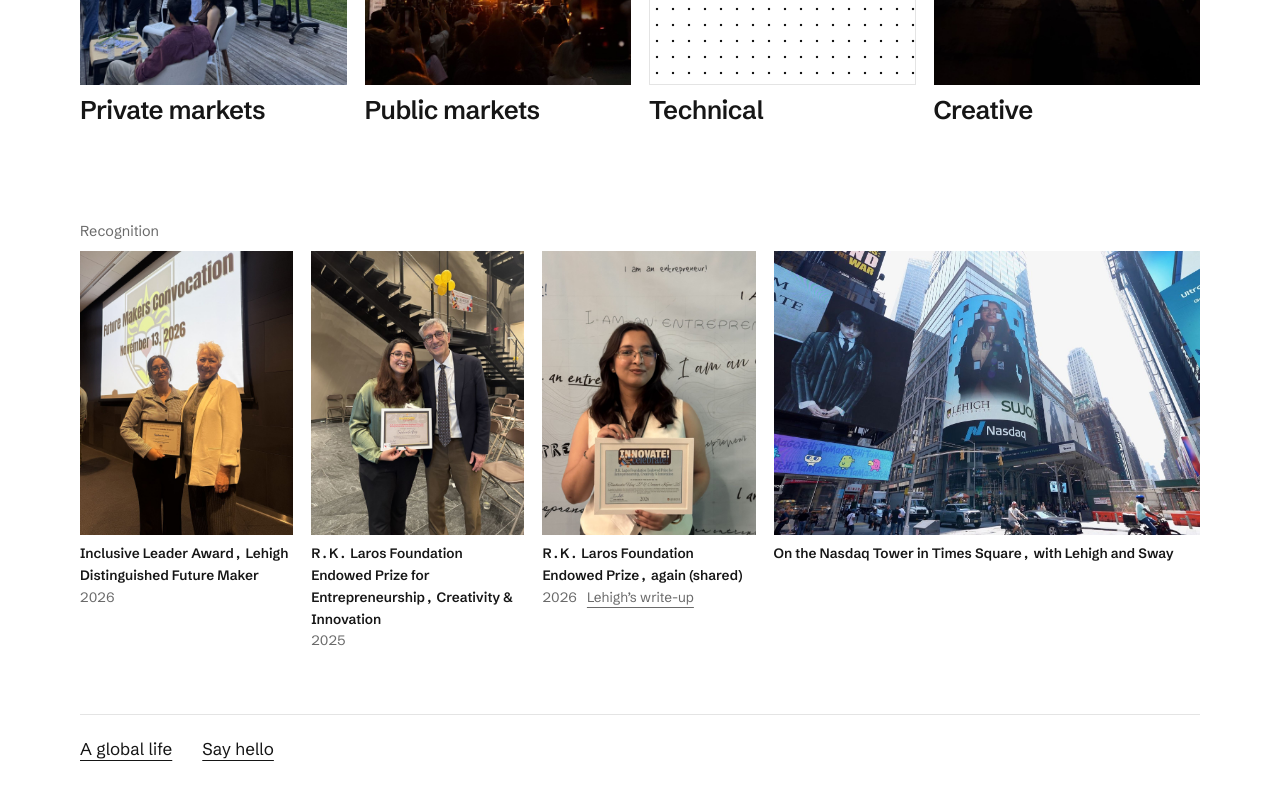
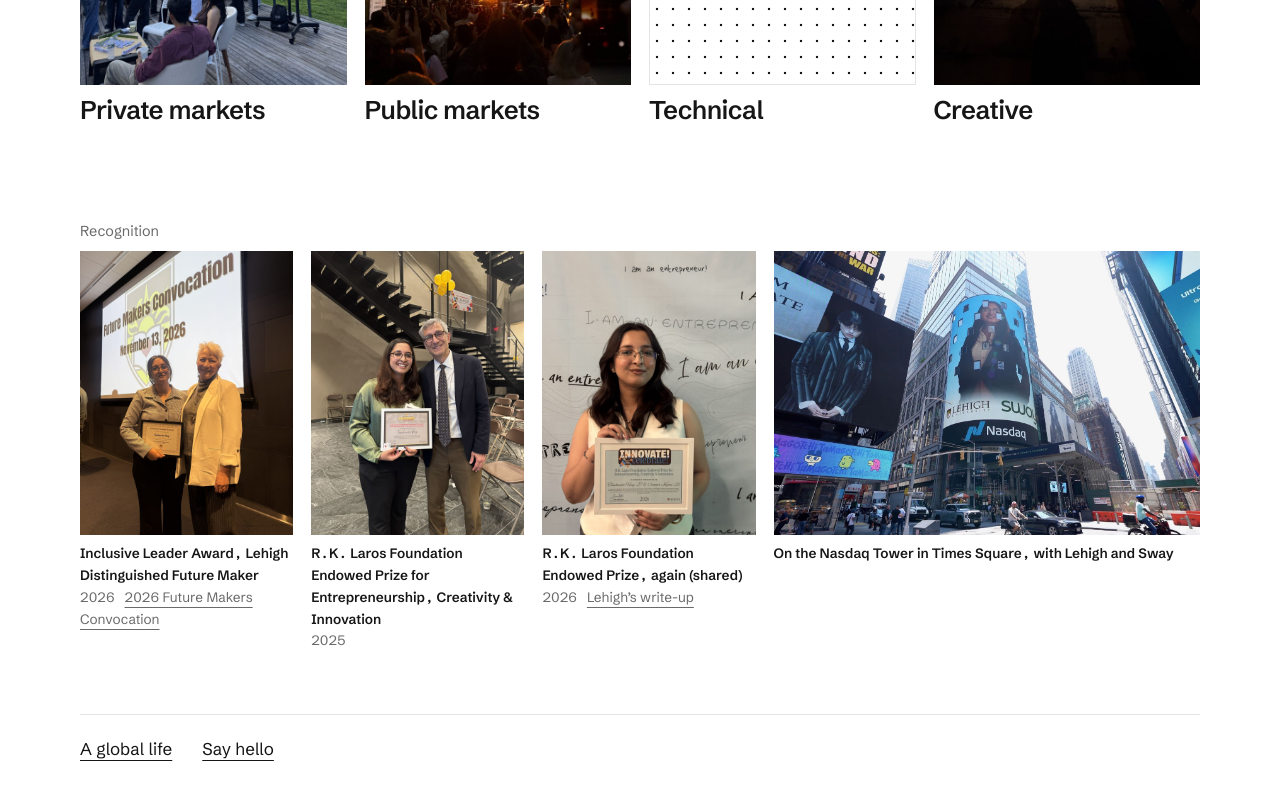
Before and after one commit to tawheedahuq/tawheedahuq.github.io, a plain HTML site: page index.html in a window 1280 px wide. Shown: the part 1161-1961 px from the top of the page. Drawn offline with Linux system fonts and the light colour scheme.

Commit message:
Link 2026 Future Makers Convocation page under Future Maker Award
Co-Authored-By: Claude Opus 5.5 <noreply@anthropic.com>
Claude-Session: https://claude.ai/code/session_019oEbWYJs3vJ7532CBDMRsE

```diff
--- a/index.html
+++ b/index.html
@@ -312,7 +312,8 @@ const TOOLS = [  // add url: "https://..." to link one
 ];
 
 const RECOGNITION = [
-  { title: "Inclusive Leader Award, Lehigh Distinguished Future Maker", year: "2026", photo: { src: "photos/future-makers-award.jpg" } },
+  { title: "Inclusive Leader Award, Lehigh Distinguished Future Maker", year: "2026", photo: { src: "photos/future-makers-award.jpg" },
+    link: { text: "2026 Future Makers Convocation", url: "https://360.lehigh.edu/future-makers-society/future-makers-convocation-fmc/2026-fmc" } },
   { title: "R.K. Laros Foundation Endowed Prize for Entrepreneurship, Creativity & Innovation", year: "2025", photo: { src: "photos/laros-2025.jpg" } },
   { title: "R.K. Laros Foundation Endowed Prize, again (shared)", year: "2026", photo: { src: "photos/laros-2026.jpg" },
     link: { text: "Lehigh’s write-up", url: "https://entrepreneurship.lehigh.edu/news/2026-pathways-lead-entrepreneurial-success-and-stage-full-winners" } },
```
